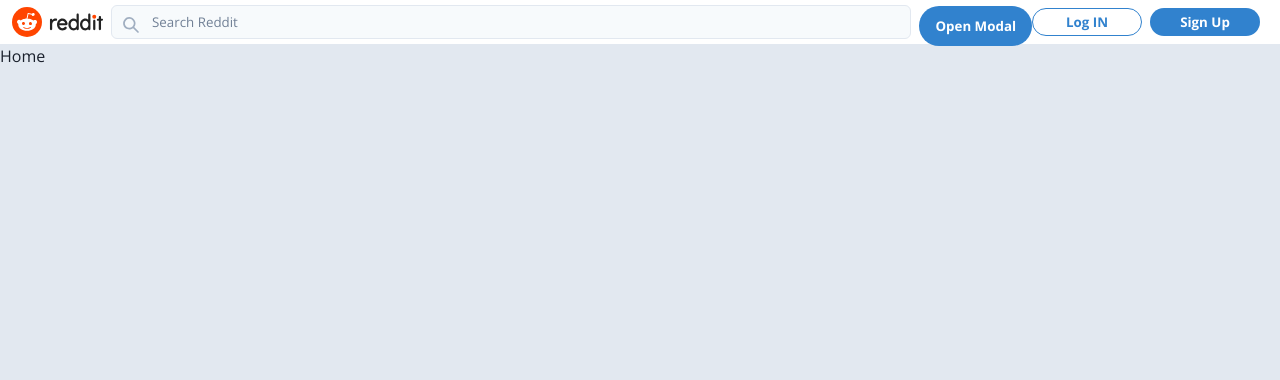
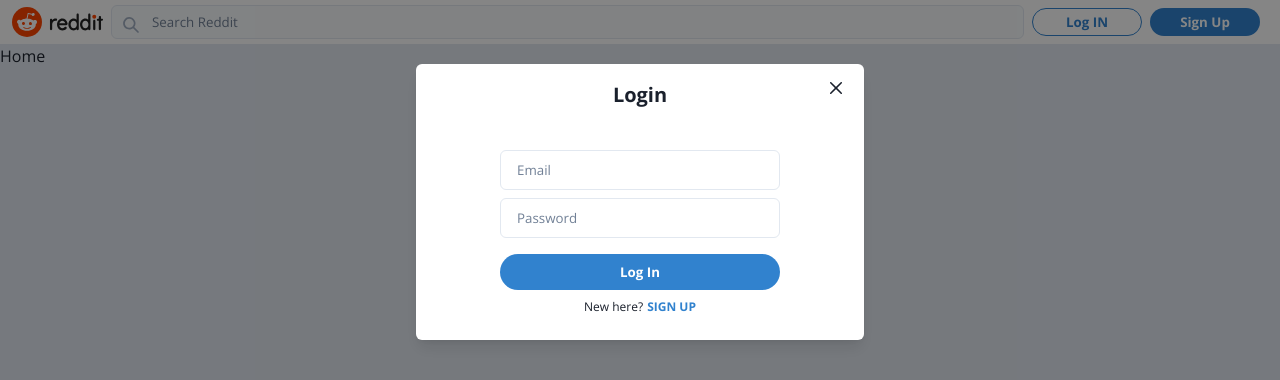
Before and after one commit to abrarzahed/reddit_clone_next_ts_firebase, a Next.js app: page / in a window 1280 px wide. Both pictures are taken after a click on the button "Log IN". Shown: the top 380 px of the page. Built offline with nearby package versions, Linux system fonts and the light colour scheme.

Commit message:
created login modal ui

```diff
--- a/src/atoms/authModalAtom.ts
+++ b/src/atoms/authModalAtom.ts
@@ -1,6 +1,6 @@
 import { atom } from "recoil";
 export interface AuthModalState {
-  open: Boolean;
+  open: boolean;
   view: "login" | "signup" | "resetPassword";
 }
 
--- /dev/null
+++ b/src/components/modals/auth/AuthInputs.tsx
@@ -0,0 +1,17 @@
+import { authModalState } from "@/atoms/authModalAtom";
+import { Flex } from "@chakra-ui/react";
+import React from "react";
+import { useRecoilValue } from "recoil";
+import Login from "./Login";
+type AuthInputsProps = {};
+
+const AuthInputs: React.FC<AuthInputsProps> = () => {
+  const modalState = useRecoilValue(authModalState);
+  return (
+    <Flex direction={`column`} align={`center`} width={`100%`} mt={4}>
+      {modalState.view === "login" && <Login />}
+      {/* {modalState.view === 'signup' && <SignUp/> } */}
+    </Flex>
+  );
+};
+export default AuthInputs;
--- a/src/components/modals/auth/AuthModal.tsx
+++ b/src/components/modals/auth/AuthModal.tsx
@@ -1,38 +1,51 @@
+import { authModalState } from "@/atoms/authModalAtom";
 import {
-  Button,
+  Flex,
   Modal,
   ModalBody,
   ModalCloseButton,
   ModalContent,
-  ModalFooter,
   ModalHeader,
   ModalOverlay,
-  useDisclosure,
 } from "@chakra-ui/react";
 import React from "react";
+import { useRecoilState } from "recoil";
+import AuthInputs from "./AuthInputs";
 
 const AuthModal: React.FC = () => {
-  const { isOpen, onOpen, onClose } = useDisclosure();
+  const [modalState, setModalState] = useRecoilState(authModalState);
+  const handleClose = () => {
+    setModalState((prev) => ({ ...prev, open: false }));
+  };
   return (
     <>
-      <Button onClick={onOpen}>Open Modal</Button>
-
-      <Modal isOpen={isOpen} onClose={onClose}>
+      <Modal isOpen={modalState.open} onClose={handleClose}>
         <ModalOverlay />
         <ModalContent>
-          <ModalHeader>Modal Title</ModalHeader>
+          <ModalHeader textAlign={`center`}>
+            {modalState.view === "login" && "Login"}
+            {modalState.view === "signup" && "Sign Up"}
+            {modalState.view === "resetPassword" && "Reset Password"}
+          </ModalHeader>
           <ModalCloseButton />
-          <ModalBody>
-            {/* <Lorem count={2} /> */}
-            here is modal body
+          <ModalBody
+            display={`flex`}
+            flexDirection={`column`}
+            alignItems={`center`}
+            justifyContent={`center`}
+            pb={6}
+          >
+            <Flex
+              direction={`column`}
+              align={`center`}
+              justify={`center`}
+              width={`70%`}
+            >
+              {/* <OAuthButtons/> */}
+              <AuthInputs />
+              {/* <ResetPassword/> */}
+            </Flex>
           </ModalBody>
-
-          <ModalFooter>
-            <Button colorScheme="blue" mr={3} onClick={onClose}>
-              Close
-            </Button>
-            <Button variant="ghost">Secondary Action</Button>
-          </ModalFooter>
         </ModalContent>
       </Modal>
     </>
--- /dev/null
+++ b/src/components/modals/auth/Login.tsx
@@ -0,0 +1,93 @@
+import { authModalState } from "@/atoms/authModalAtom";
+import { Button, Flex, Input, Text } from "@chakra-ui/react";
+import React, { useState } from "react";
+import { useSetRecoilState } from "recoil";
+
+type LoginProps = {};
+
+const Login: React.FC<LoginProps> = () => {
+  const setAuthModalState = useSetRecoilState(authModalState);
+  // form state
+  const [loginForm, setLoginForm] = useState({
+    email: "",
+    password: "",
+  });
+
+  // input change
+  const handleInputChange = (e: React.ChangeEvent<HTMLInputElement>) => {
+    const { name, value } = e.target;
+    setLoginForm((prev) => {
+      return {
+        ...prev,
+        [name]: value,
+      };
+    });
+  };
+
+  // handle submit
+  const handleSubmit = () => {};
+  return (
+    <form onSubmit={handleSubmit}>
+      <Input
+        required
+        name="email"
+        placeholder="Email"
+        type="email"
+        mb={2}
+        onChange={handleInputChange}
+        fontSize={`10pt`}
+        _placeholder={{
+          color: "gray.500",
+        }}
+        _focus={{
+          outline: "none",
+        }}
+        _hover={{
+          bg: "white",
+          border: "1px solid",
+          borderColor: "blue.500",
+        }}
+      />
+      <Input
+        required
+        name="password"
+        placeholder="Password"
+        type="password"
+        mb={2}
+        onChange={handleInputChange}
+        fontSize={`10pt`}
+        _placeholder={{
+          color: "gray.500",
+        }}
+        _focus={{
+          outline: "none",
+        }}
+        _hover={{
+          bg: "white",
+          border: "1px solid",
+          borderColor: "blue.500",
+        }}
+      />
+      <Button w={`100%`} h={`36px`} my={2} type="submit">
+        Log In
+      </Button>
+      <Flex fontSize={`9pt`} justify={`center`}>
+        <Text mr={1}>New here?</Text>{" "}
+        <Text
+          color={`blue.500`}
+          fontWeight={700}
+          cursor={`pointer`}
+          onClick={() =>
+            setAuthModalState((prev) => ({
+              ...prev,
+              view: "signup",
+            }))
+          }
+        >
+          SIGN UP
+        </Text>
+      </Flex>
+    </form>
+  );
+};
+export default Login;
--- a/src/components/navbar/rightContent/AuthButtons.tsx
+++ b/src/components/navbar/rightContent/AuthButtons.tsx
@@ -1,7 +1,10 @@
+import { authModalState } from "@/atoms/authModalAtom";
 import { Button } from "@chakra-ui/react";
 import React from "react";
+import { useSetRecoilState } from "recoil";
 
 const AuthButtons: React.FC = () => {
+  const setAuthModalState = useSetRecoilState(authModalState);
   return (
     <>
       <Button
@@ -16,7 +19,9 @@
           md: "110px",
         }}
         mr={2}
-        //   onClick={() => {}}
+        onClick={() => {
+          setAuthModalState({ open: true, view: "login" });
+        }}
       >
         Log IN
       </Button>
@@ -31,7 +36,9 @@
           md: "110px",
         }}
         mr={2}
-        //   onClick={() => {}}
+        onClick={() => {
+          setAuthModalState({ open: true, view: "signup" });
+        }}
       >
         Sign Up
       </Button>
```
